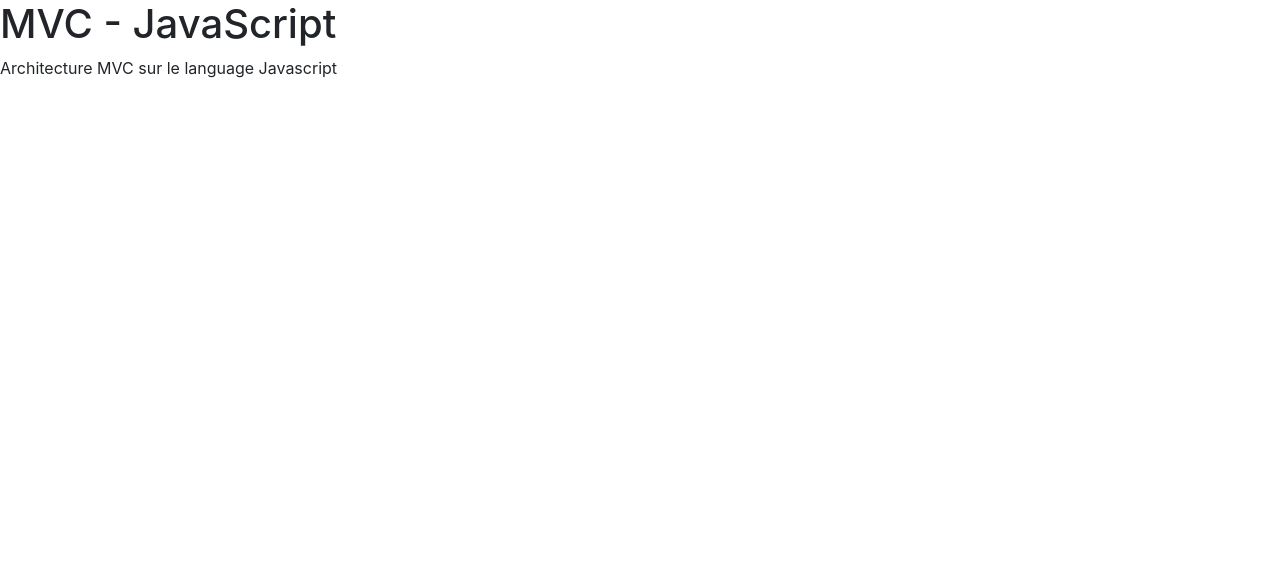
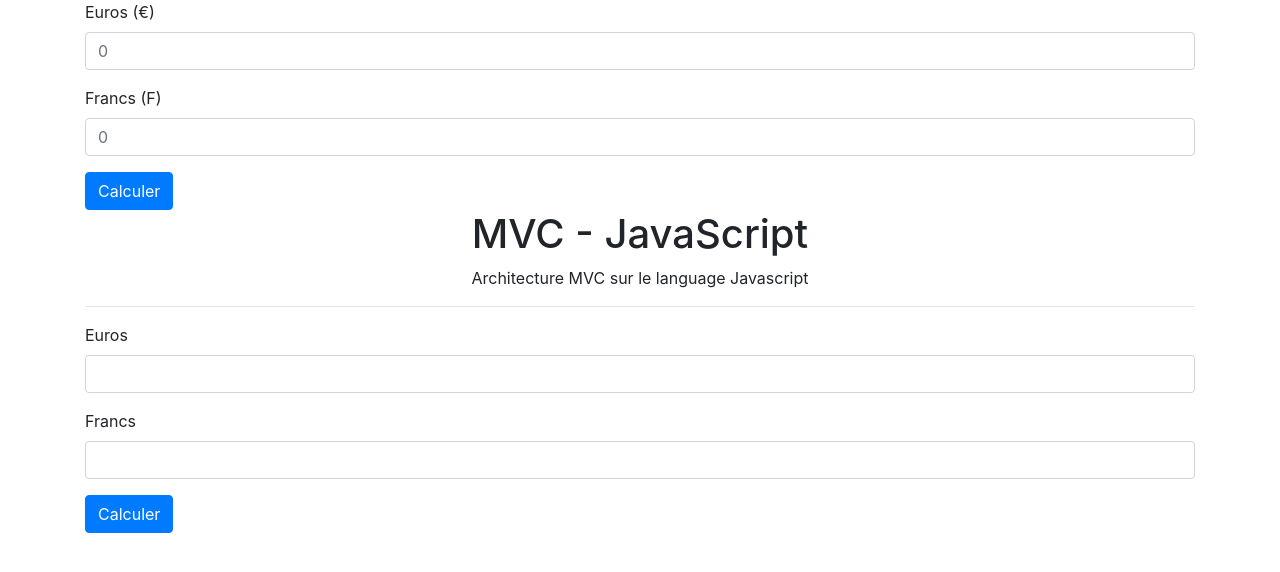
Before and after one commit to KevinJ30/Convertisseur-F, a website: page index.html in a window 1280 px wide. Drawn offline with nearby package versions, Linux system fonts and the light colour scheme.

Commit message:
Create view Calculator and ViewBuilder

```diff
--- a/index.html
+++ b/index.html
@@ -11,10 +11,33 @@
         <title>MVC - JavaScript</title>
       </head>
       <body>
-    <h1>MVC - JavaScript</h1>
-    <p>Architecture MVC sur le language Javascript</p>
+          <div class="container">
+            <div id="app-root"></div>
+          </div>
 
-    <script src="js/app.js"></script>
+        <div class="container">
+            <h1 class="text-center">MVC - JavaScript</h1>
+            <p class="text-center">Architecture MVC sur le language Javascript</p>
+            <hr />
+        </div>
+
+
+        <div class="container">
+            <form id="formConvertor"action="#" method="post">
+                <div class="form-group">
+                    <label for="amountEuros">Euros</label>
+                    <input id="amountEuros" type="number" class="form-control" />
+                </div>
+
+                <div class="form-group">
+                    <label for="amountFrancs">Francs</label>
+                    <input id="amountFrancs" type="number" class="form-control" />
+                </div>
+
+                <button type="submit" class="btn btn-primary">Calculer</button>
+            </form>
+        </div>
+            <script type="module" src="js/app.js"></script>
             <!-- Optional JavaScript -->
             <!-- jQuery first, then Popper.js, then Bootstrap JS -->
             <script src="https://code.jquery.com/jquery-3.3.1.slim.min.js" integrity="sha384-q8i/X+965DzO0rT7abK41JStQIAqVgRVzpbzo5smXKp4YfRvH+8abtTE1Pi6jizo" crossorigin="anonymous"></script>
--- /dev/null
+++ b/js/ViewBuilder.js
@@ -0,0 +1,84 @@
+export class ViewBuilder {
+    /**
+     * @param {Element} selector
+     * @return {Element|null}
+     **/
+    getElement(selector) {
+        const element = document.querySelector(selector)
+        return element === null ? false : element;
+    }
+
+    /**
+     * Create element
+     *
+     * @param {string} tag
+     * @param {string} className
+     **/
+    createElement(tag, className) {
+        const element = document.createElement(tag);
+        this.elementAddClass(element, className);
+        return element;
+    }
+
+    /**
+     * Create element form input
+     *
+     * @param {string} type
+     * @param {string} name
+     * @param {string} placeholder
+     * @param {string} className
+     **/
+    createFormInput(type, name, placeholder, className) {
+        let input = this.createElement('input');
+        input.type = type;
+        input.name = name;
+        input.placeholder = placeholder;
+        this.elementAddClass(input, className);
+
+        return input;
+    }
+
+    /**
+     * Create element form input
+     *
+     * @param {string} type
+     * @param {string} name
+     * @param {string} placeholder
+     * @param {string} className
+     **/
+    createFormLabel(id, text, className) {
+        let label = this.createElement('label');
+        label.id = id;
+        label.textContent = text;
+        this.elementAddClass(label, className);
+
+        return label;
+    }
+
+    /**
+     * Create button element
+     *
+     * @param {string} type
+     * @param {string} className
+     * @param {string} text
+     **/
+    createElementButton(type, className, text)
+    {
+        let button = this.createElement('button');
+        this.elementAddClass(button, className);
+        button.textContent = text;
+
+        return button;
+    }
+
+    /**
+     * Add className to the element
+     *
+     * @param {Element} element
+     * @param {string} className
+     **/
+    elementAddClass(element, className) {
+        element.className = className !== undefined ? className : '';
+        return element;
+    }
+}
--- /dev/null
+++ b/js/ViewCalculator.js
@@ -0,0 +1,41 @@
+import { ViewBuilder } from './ViewBuilder.js';
+
+export class ViewCalculator extends ViewBuilder{
+    constructor() {
+        super();
+
+        this.app = this.getElement('#app-root');
+        this.form = this.createElement('form');
+        this.labelEuros = this.createFormLabel('euros', 'Euros (€)');
+        this.inputAmountEuros = this.createFormInput('number', 'amountEuros', '0', 'form-control');
+        this.labelFrancs = this.createFormLabel('francs', 'Francs (F)');
+        this.inputAmountFrancs = this.createFormInput('number', 'amountFrancs', '0', 'form-control');
+        this.button = this.createElementButton('submit', 'btn btn-primary', 'Calculer');
+
+        this.buildView();
+    }
+
+    buildView() {
+        let group_euros = this.createElement('div', 'form-group');
+        group_euros.append(this.labelEuros);
+        group_euros.append(this.inputAmountEuros);
+        this.form.append(group_euros);
+
+        let group_francs = this.createElement('div', 'form-group');
+        group_francs.append(this.labelFrancs);
+        group_francs.append(this.inputAmountFrancs);
+        this.form.append(group_francs);
+
+        this.form.append(this.button);
+        this.app.append(this.form);
+    }
+
+    bindConvertor(handler) {
+        this.button.addEventListener('click', (event) => {
+            event.preventDefault()
+            console.log(event + '10000000');
+        })
+    }
+}
+
+console.log(new ViewCalculator())
--- a/js/app.js
+++ b/js/app.js
@@ -1,3 +1 @@
-(function() {
-
-})()
+import { ViewCalculator } from "./ViewCalculator.js";
```
Lines whose indentation alone changed are shown as unchanged.
